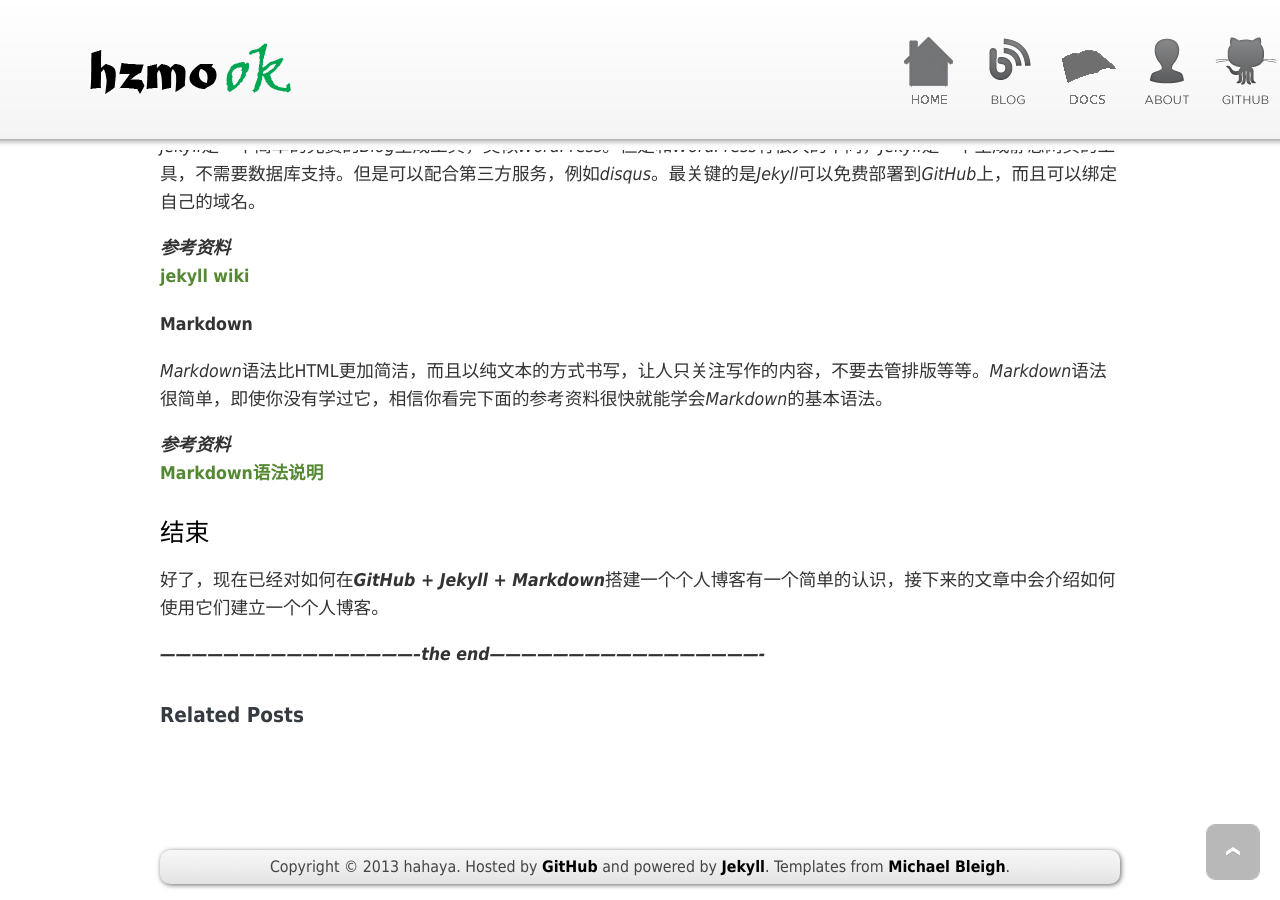
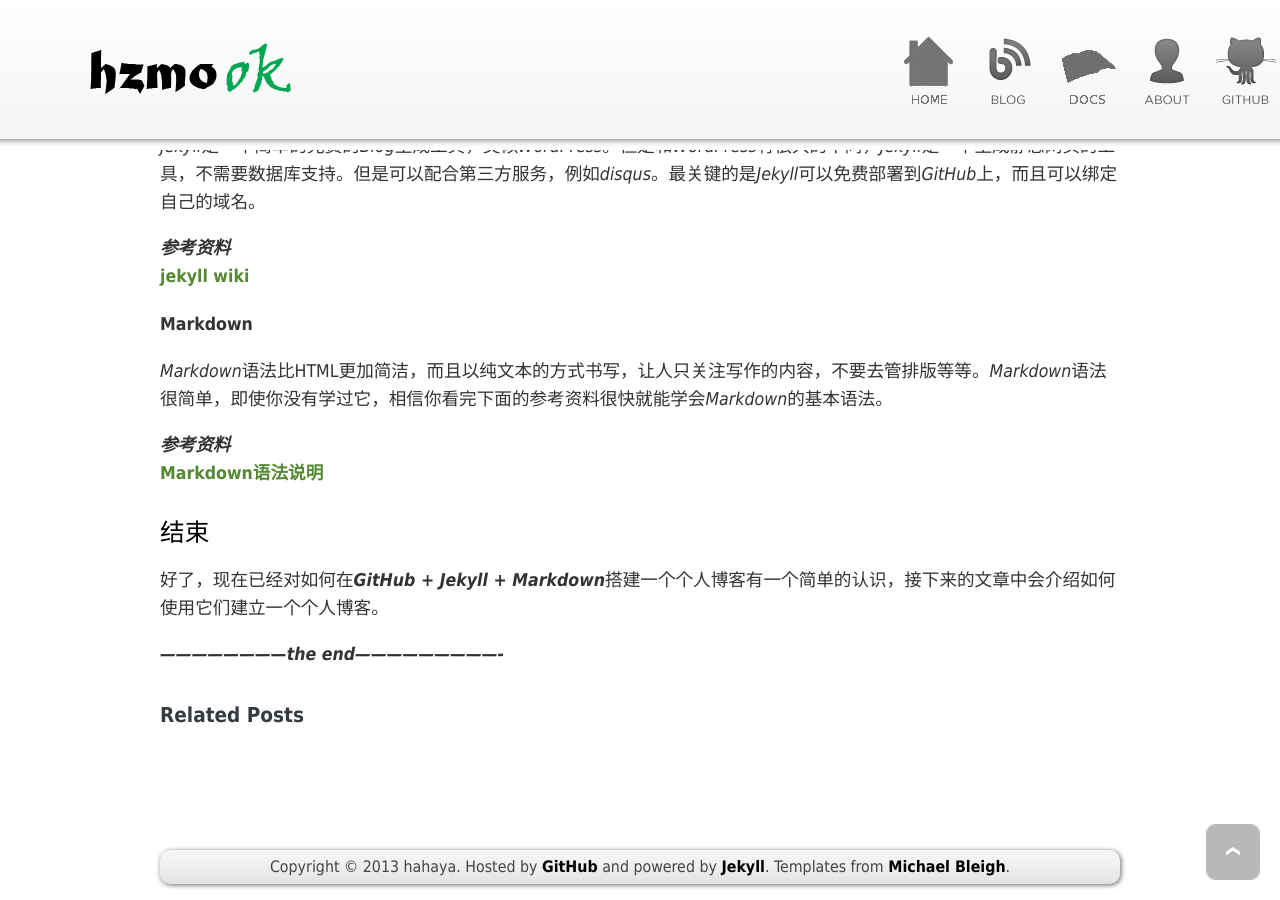
Before and after one commit to hahaya/hahaya.github.com, a Jekyll site: the page built from _posts/2013-6-25-blog-move-to-github.md, in a window 1280 px wide and 900 px high, scrolled down 858 px. Built offline with Jekyll 4.4.1, drawn with Linux system fonts in a browser that asks for light colours; Markdown is read by kramdown in place of the engine named in the settings.

```diff
--- a/_posts/2013-6-25-blog-move-to-github.md
+++ b/_posts/2013-6-25-blog-move-to-github.md
@@ -49,4 +49,4 @@ title:  blog move to github
 好了，现在已经对如何在***GitHub + Jekyll + Markdown***搭建一个个人博客有一个简单的认识，接下来的文章中会介绍如何使用它们建立一个个人博客。
 
 
-***--------------------------------------------------the end----------------------------------------------------***
+***------------------------the end----------------------------***
```
